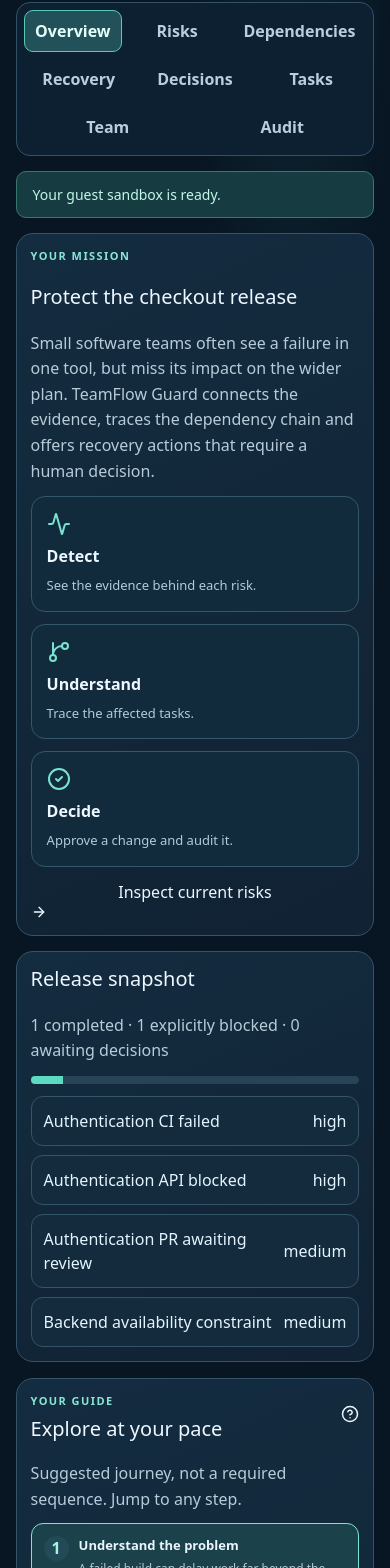
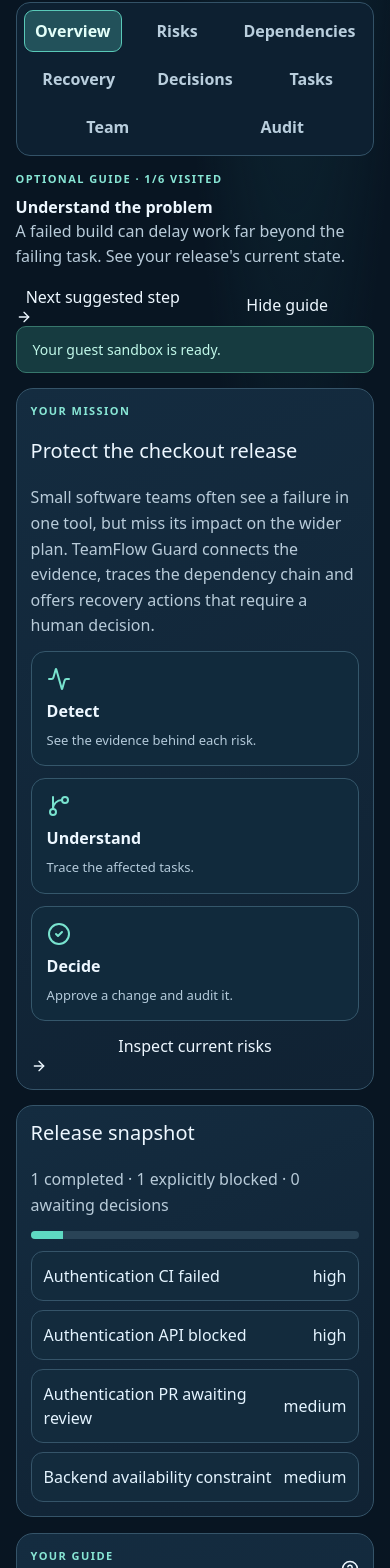
Before and after one commit to SDAFIK/TeamFlow-Guard, a Next.js app in the folder web/: page /demo in a window 390 px wide. Shown: the part 1290-2858 px from the top of the page. Built offline with nearby package versions, Linux system fonts and the light colour scheme.

Commit message:
Make guest guide navigable with mobile step context, visited progress and smooth workspace focus

```diff
--- a/web/components/guest-sandbox.tsx
+++ b/web/components/guest-sandbox.tsx
@@ -1,5 +1,5 @@
 "use client";
-import {useReducer,useState} from "react";
+import {useReducer,useRef,useState} from "react";
 import Link from "next/link";
 import {ArrowRight,Play,Compass,ShieldCheck,GitBranch,Activity,CheckCircle2,Users,RotateCcw,HelpCircle} from "lucide-react";
 import {Brand,Badge,statusLabels} from "./ui";
@@ -27,21 +27,24 @@ const scenarios:{id:Scenario;title:string;description:string}[]=[
 export default function GuestSandbox(){
  const [s,dispatch]=useReducer(guestReducer,"release",seedGuest);
  const [tab,setTab]=useState<Tab>("Overview"),[guided,setGuided]=useState(true),[selected,setSelected]=useState<string|null>(null),[riskId,setRiskId]=useState(""),[title,setTitle]=useState(""),[owner,setOwner]=useState(""),[hours,setHours]=useState(8),[eventTask,setEventTask]=useState(""),[reset,setReset]=useState<Scenario|null>(null);
+ const [visited,setVisited]=useState<Tab[]>(["Overview"]);
+ const workspaceAnchor=useRef<HTMLElement>(null);
  const risks=guestRisks(s),active=risks.filter(r=>r.active),risk=active.find(r=>r.id===riskId)??active[0],graph=guestGraph(s,selected),options=risk?guestOptions(s,risk.id):[],pending=s.proposals.filter(p=>p.status==="pending"),current=guide.findIndex(g=>g.tab===tab);
  const taskName=(id:string)=>s.tasks.find(t=>t.id===id)?.key??id;
  const person=(id:string)=>s.members.find(m=>m.id===id)?.name??"Unassigned";
- function go(t:Tab){setTab(t);}
+ function go(t:Tab){setTab(t);setVisited(v=>v.includes(t)?v:[...v,t]);requestAnimationFrame(()=>workspaceAnchor.current?.scrollIntoView({block:"start",behavior:window.matchMedia("(prefers-reduced-motion: reduce)").matches?"instant":"smooth"}));}
  function changeScenario(id:Scenario){setReset(id);}
- function confirmReset(){if(!reset)return;dispatch({type:"reset",scenario:reset});setReset(null);setSelected(null);setRiskId("");setEventTask("");setTitle("");setOwner("");setHours(8);setTab("Overview");}
+ function confirmReset(){if(!reset)return;dispatch({type:"reset",scenario:reset});setReset(null);setSelected(null);setRiskId("");setEventTask("");setTitle("");setOwner("");setHours(8);setTab("Overview");setVisited(["Overview"]);}
  return <main className={styles.shell}>
  <header className={styles.header}><Link href="/" aria-label="TeamFlow Guard home"><Brand/></Link><div className={styles.headerActions}><span className={styles.tag}><i/> Guest sandbox</span><Link className={styles.link} href="/login">Sign in for real projects <ArrowRight size={15}/></Link></div></header>
  <div className={styles.wrap}>
- <section className={styles.hero}><div><span className={styles.eyebrow}>INTERACTIVE COMPETITION DEMO</span><h1>Enter sandbox instantly.</h1><p>A complete product experience without creating an account. Rescue a fictional software release, explore the impact of risks and decide how your team recovers.</p><div className={styles.actions}><button className="primary" onClick={()=>{setGuided(true);go("Risks")}}><Play size={17}/> Start guided tour</button><button className="secondary" onClick={()=>setGuided(v=>!v)}><Compass size={17}/> {guided?"Explore freely":"Show guide"}</button></div></div><div className={styles.heroSignal}><ShieldCheck size={30}/><strong>Evidence → Impact → Decision</strong><span>Real planning logic. Fictional data. No production access.</span><div className={styles.signalLine}/></div></section>
+ <section className={styles.hero}><div><span className={styles.eyebrow}>INTERACTIVE COMPETITION DEMO</span><h1>Enter sandbox instantly.</h1><p>A complete product experience without creating an account. Rescue a fictional software release, explore the impact of risks and decide how your team recovers.</p><div className={styles.actions}><button className="primary" onClick={()=>{setGuided(true);go("Overview")}}><Play size={17}/> Start guided tour</button><button className="secondary" onClick={()=>{setGuided(false);go("Overview")}}><Compass size={17}/> Explore freely</button></div></div><div className={styles.heroSignal}><ShieldCheck size={30}/><strong>Evidence → Impact → Decision</strong><span>Real planning logic. Fictional data. No production access.</span><div className={styles.signalLine}/></div></section>
  <div className={styles.notice}><ShieldCheck size={18}/><span>Guest mode: changes are temporary and stay in this browser tab. No real emails, GitHub calls or Gemini requests. Reset anytime.</span></div>
  <section className={styles.metrics} aria-label="Sandbox metrics">{[["Team members",s.members.length],["Tasks",s.tasks.length],["Active risks",active.length],["Plan version",s.version]].map(([label,value])=><div key={label}><span>{label}</span><strong>{value}</strong></div>)}</section>
  <section className={styles.scenarios}><div className={styles.sectionHeading}><div><span className={styles.eyebrow}>CHOOSE YOUR CHALLENGE</span><h2>Experiment with a scenario</h2></div><button className="secondary" onClick={()=>changeScenario(s.scenario)}><RotateCcw size={16}/> Reset sandbox</button></div><div className={styles.scenarioGrid}>{scenarios.map(x=><button key={x.id} className={styles.scenario} aria-pressed={s.scenario===x.id} onClick={()=>changeScenario(x.id)}><strong>{x.title}</strong><small>{x.description}</small></button>)}</div></section>
  {reset&&<section className={styles.confirm} role="group" aria-label="Confirm sandbox reset"><strong>Start {scenarios.find(x=>x.id===reset)?.title}?</strong><p>This replaces only your temporary guest changes.</p><div className={styles.actions}><button className="primary" onClick={confirmReset}>Confirm reset</button><button className="secondary" onClick={()=>setReset(null)}>Cancel</button></div></section>}
- <nav className={styles.tabs} aria-label="Explore sandbox">{tabs.map(t=><button key={t} aria-current={tab===t?"page":undefined} onClick={()=>go(t)}>{t}{t==="Decisions"&&pending.length>0?<small>{pending.length}</small>:null}</button>)}</nav>
+ <nav ref={workspaceAnchor} className={styles.tabs} aria-label="Explore sandbox">{tabs.map(t=><button key={t} aria-current={tab===t?"page":undefined} onClick={()=>go(t)}>{t}{t==="Decisions"&&pending.length>0?<small>{pending.length}</small>:null}</button>)}</nav>
+ {guided?<section className={styles.mobileGuide} aria-label="Current suggested step"><div><span className={styles.eyebrow}>OPTIONAL GUIDE · {guide.filter(g=>visited.includes(g.tab)).length}/{guide.length} VISITED</span><strong>{current>=0?guide[current].title:"Explore the workspace"}</strong><p>{current>=0?guide[current].why:"Use any tab, then return to the suggested journey whenever you like."}</p></div><div className={styles.actions}>{current>=0&&current<guide.length-1&&<button className="primary" onClick={()=>go(guide[current+1].tab)}>Next suggested step <ArrowRight size={16}/></button>}<button className="secondary" onClick={()=>setGuided(false)}>Hide guide</button></div></section>:<button className={styles.showGuide} onClick={()=>setGuided(true)}><HelpCircle size={16}/> Show optional guide</button>}
  <div className={styles.body}>
  <div className={styles.content}>
  <div className={styles.status} role="status">{s.message}</div>
@@ -54,7 +57,7 @@ export default function GuestSandbox(){
  {tab==="Team"&&<section className={styles.panel}><h2>Team capacity</h2><p>Change reported availability to explore a constraint. Capacity is not an employee performance score.</p><div className={styles.optionGrid}>{s.members.map(m=><article key={m.id} className={styles.option}><Users size={20}/><h3>{m.name}</h3><small>{m.specialty} · Fictional</small><p>Assigned effort: {s.tasks.filter(t=>t.owner_id===m.id&&t.status!=="done").reduce((n,t)=>n+t.estimate_hours,0)}h</p><label>Available hours<input aria-label={"Available hours "+m.name} type="number" min={0} max={80} value={m.available_hours} onChange={e=>dispatch({type:"hours",id:m.id,hours:Number(e.target.value)})}/></label></article>)}</div></section>}
  {tab==="Audit"&&<section className={styles.panel}><h2>Audit history</h2><p>Plan version {s.version}. Every approved change is recorded here, with no external data writes.</p><div className={styles.rows}>{s.audit.map(a=><div key={a.id} className={styles.audit}><CheckCircle2 size={18}/><span>{a.summary}</span><small>v{a.version}</small></div>)}</div><button className="secondary" onClick={()=>go("Risks")}>Replay recovery evidence</button></section>}
  </div>
- {guided&&<aside className={styles.guide}><div className={styles.sectionHeading}><div><span className={styles.eyebrow}>YOUR GUIDE</span><h2>Explore at your pace</h2></div><button className="secondary" aria-label="Hide guide" onClick={()=>setGuided(false)}><HelpCircle size={18}/></button></div><p>Suggested journey, not a required sequence. Jump to any step.</p>{guide.map((g,i)=><button key={g.tab} className={styles.guideStep} aria-current={tab===g.tab?"step":undefined} onClick={()=>go(g.tab)}><b>{i+1}</b><span><strong>{g.title}</strong><small>{g.why}</small></span></button>)}{current>=0&&current<guide.length-1&&<button className="primary" onClick={()=>go(guide[current+1].tab)}>Next suggested step <ArrowRight size={16}/></button>}</aside>}
+ {guided&&<aside className={styles.guide}><div className={styles.sectionHeading}><div><span className={styles.eyebrow}>YOUR GUIDE</span><h2>Explore at your pace</h2></div><button className="secondary" aria-label="Hide guide" onClick={()=>setGuided(false)}><HelpCircle size={18}/></button></div><p>Suggested journey, not a required sequence. Jump to any step. {guide.filter(g=>visited.includes(g.tab)).length} of {guide.length} visited.</p>{guide.map((g,i)=><button key={g.tab} className={styles.guideStep} aria-current={tab===g.tab?"step":undefined} onClick={()=>go(g.tab)}><b>{visited.includes(g.tab)&&g.tab!==tab?<CheckCircle2 size={16}/>:i+1}</b><span><strong>{g.title}</strong><small>{g.why}</small></span></button>)}{current>=0&&current<guide.length-1&&<button className="primary" onClick={()=>go(guide[current+1].tab)}>Next suggested step <ArrowRight size={16}/></button>}</aside>}
  </div></div>
  <footer className={styles.footer}>TeamFlow Guard · Human-governed delivery intelligence · <Link href="/login">Use real workspaces</Link></footer>
  </main>;
```
